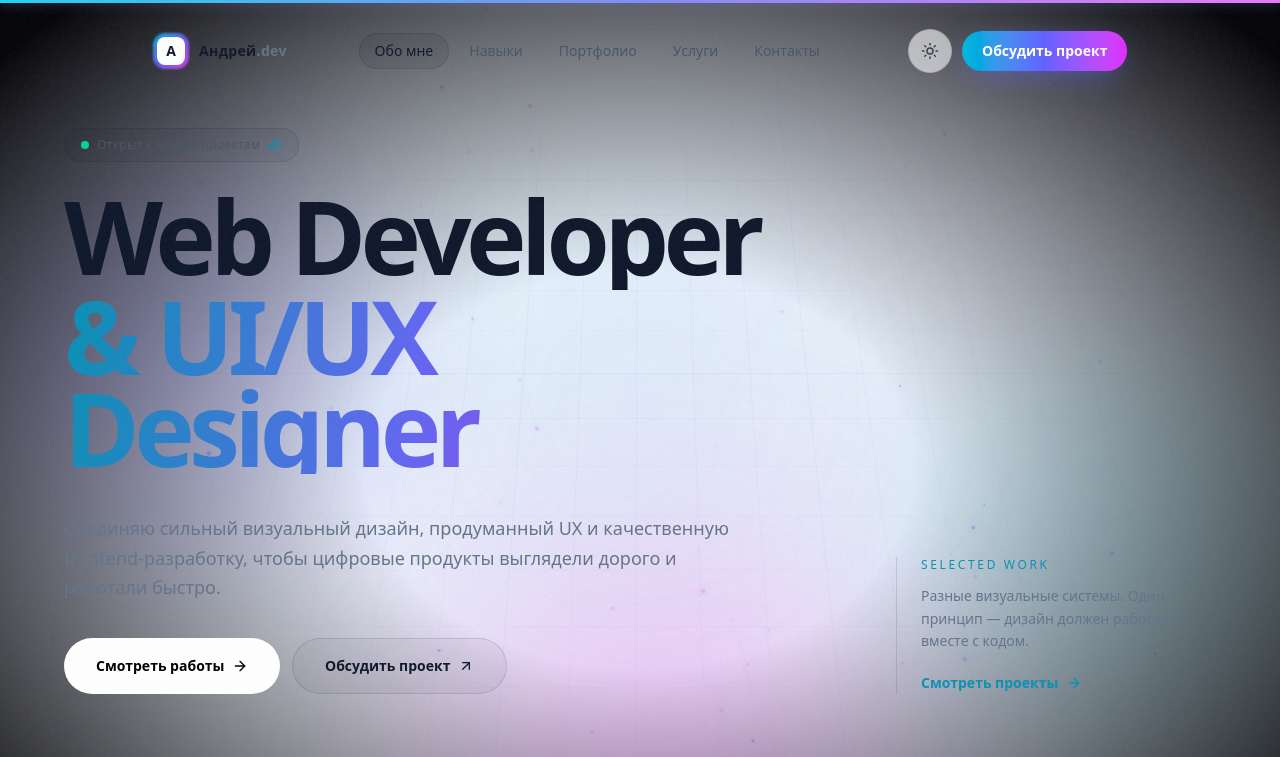
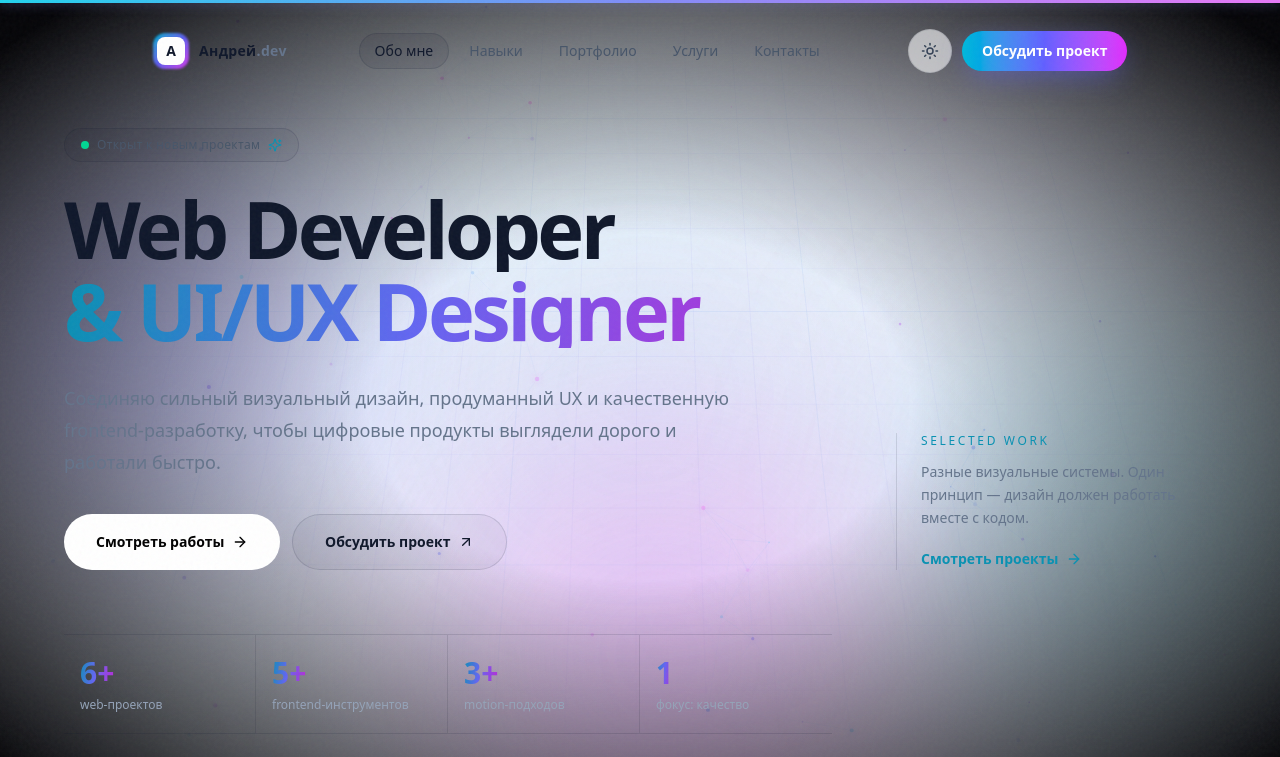
Before and after one commit to adrej010910-hub/portfolio, a Next.js app: page / in a window 1280 px wide. Shown: the top 757 px of the page. Built offline with nearby package versions, Linux system fonts and the light colour scheme; a web font is replaced by a local one.

Commit message:
refine hero title readability

```diff
--- a/src/components/sections/hero.tsx
+++ b/src/components/sections/hero.tsx
@@ -21,8 +21,8 @@ export function Hero() {
 
   const container = { hidden: {}, show: { transition: { staggerChildren: 0.13, delayChildren: 0.25 } } };
   const wordAnim = {
-    hidden: { opacity: 0, y: 80, filter: "blur(14px)" },
-    show: { opacity: 1, y: 0, filter: "blur(0px)", transition: { duration: 1, ease: [0.22, 1, 0.36, 1] as const } },
+    hidden: { opacity: 0, y: 50, filter: "blur(10px)" },
+    show: { opacity: 1, y: 0, filter: "blur(0px)", transition: { duration: 0.9, ease: [0.22, 1, 0.36, 1] as const } },
   };
 
   return (
@@ -42,15 +42,15 @@ export function Hero() {
               <Sparkles className="h-3.5 w-3.5 text-cyan-300" />
             </motion.div>
 
-            <motion.h1 variants={container} initial="hidden" animate="show" className="font-display max-w-6xl text-[clamp(3.2rem,8vw,8rem)] font-bold leading-[0.9] tracking-[-0.055em] text-white">
+            <motion.h1 variants={container} initial="hidden" animate="show" className="font-display max-w-5xl text-[clamp(2.7rem,6.2vw,6.2rem)] font-semibold leading-[0.98] tracking-[-0.045em] text-white sm:leading-[0.96]">
               {titleLines.map((line, i) => (
-                <span key={line} className="block overflow-hidden pb-2">
+                <span key={line} className="block overflow-hidden pb-1.5">
                   <motion.span variants={wordAnim} className={i === 1 ? "text-gradient block" : "block"}>{line}</motion.span>
                 </span>
               ))}
             </motion.h1>
 
-            <motion.p initial={{ opacity: 0, y: 30 }} animate={{ opacity: 1, y: 0 }} transition={{ delay: 1, duration: 0.9 }} className="mt-8 max-w-2xl text-base leading-relaxed text-slate-400 sm:text-lg">
+            <motion.p initial={{ opacity: 0, y: 30 }} animate={{ opacity: 1, y: 0 }} transition={{ delay: 1, duration: 0.9 }} className="mt-7 max-w-2xl text-base leading-7 text-slate-400 sm:text-lg sm:leading-8">
               {siteConfig.subheading}
             </motion.p>
 
```
